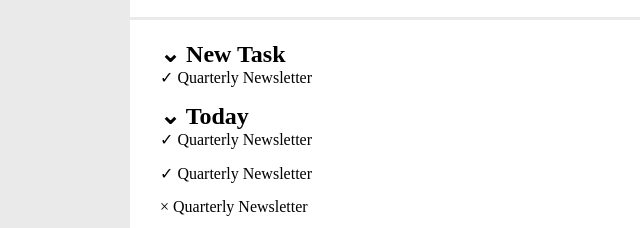
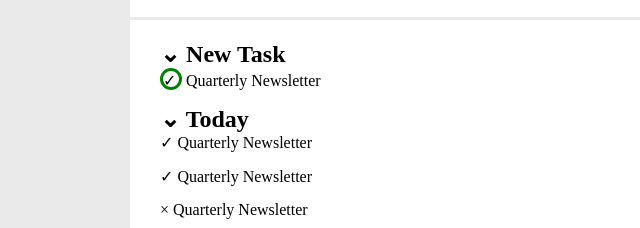
Before and after one commit to Cosimo-Colucci/html-css-toboolist, a plain HTML site: page index.html in a window 1280 px wide. Shown: the part 179-407 px from the top of the page, 0-640 px from the left. Drawn offline with Linux system fonts and the light colour scheme.

Commit message:
added border to check entity

```diff
--- a/css/style.css
+++ b/css/style.css
@@ -47,3 +47,11 @@ section{
 .section-task{
     margin-bottom: 15px;
 }
+span{
+    display: inline-block;
+    height: 1rem;
+    width: 1rem;
+    border: solid;
+    border-color: green;
+    border-radius: 50%;
+}
--- a/index.html
+++ b/index.html
@@ -27,7 +27,10 @@
                 <!-- prima section task -->
             <div>
                 <h2>&#8964; New Task</h2>
-                <p class="section-task">&checkmark; Quarterly Newsletter</p>
+
+                <p class="section-task">
+                <span>&checkmark;</span>
+                 Quarterly Newsletter</p>
               </div>
 
                 <!-- seconda section task -->
```
